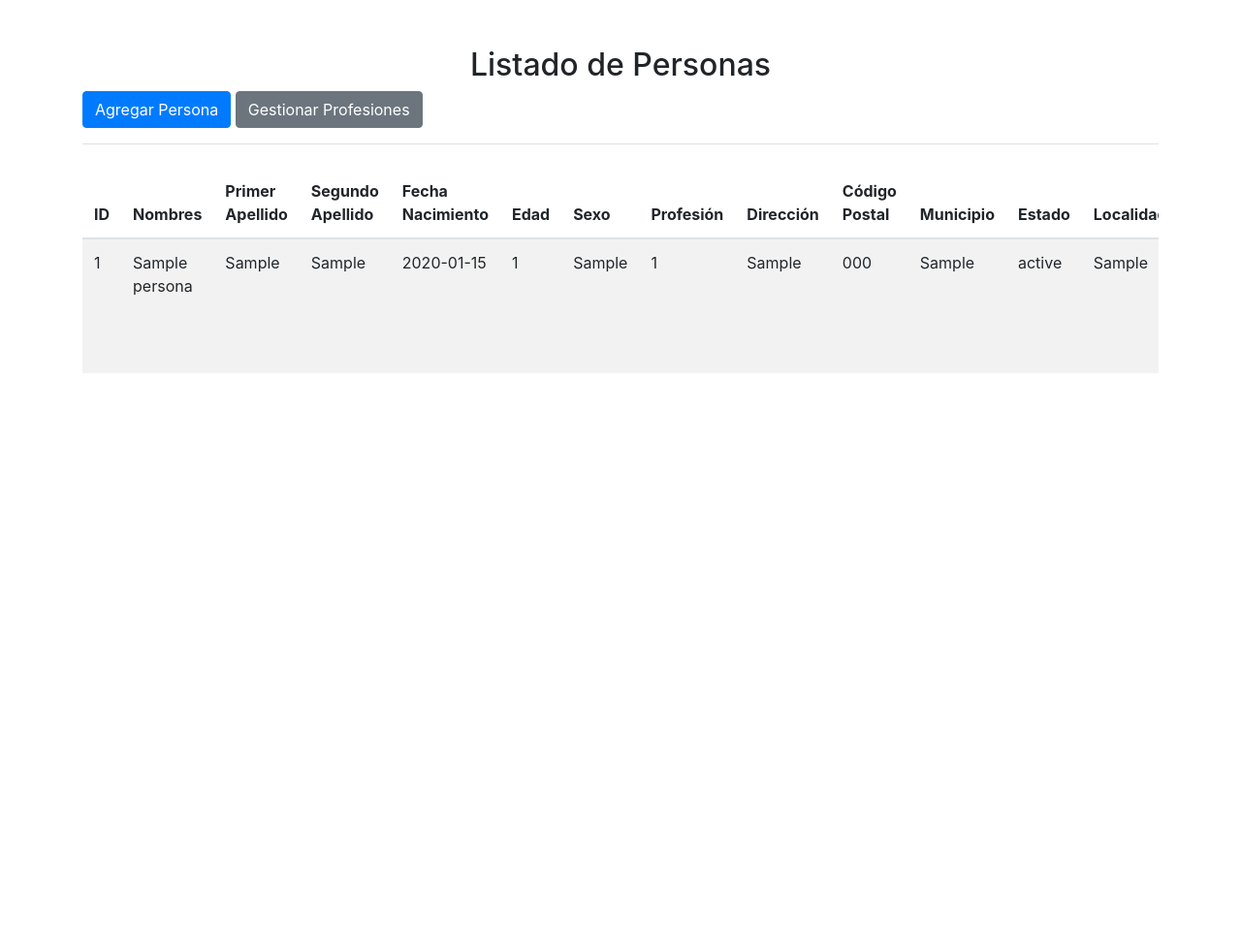
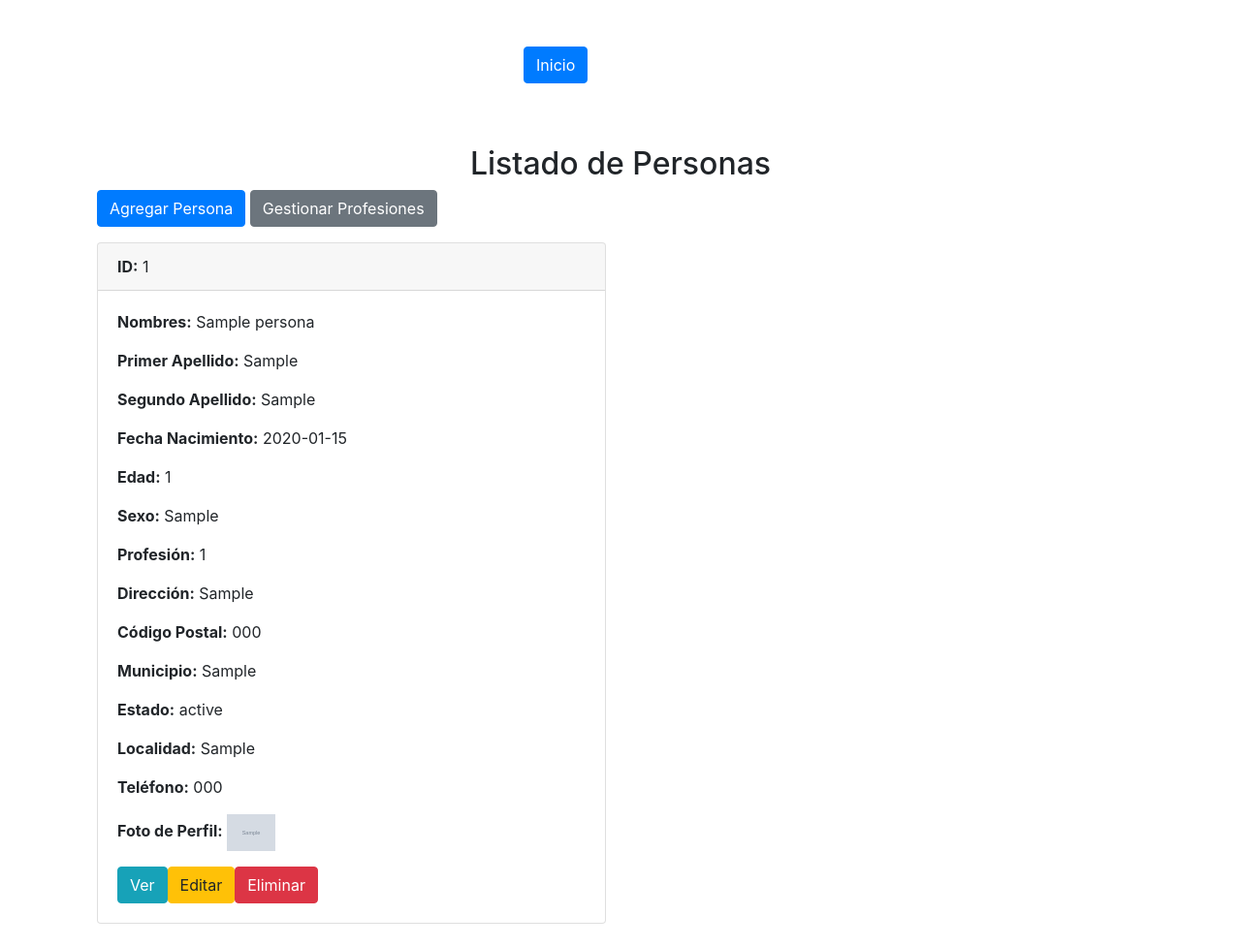
Before and after one commit to tiket8/proyecto-persona, a PHP site: page /ProyectoPersona/index.php in a window 1280 px wide. Shown: the whole page at 97% size. Before the commit the page ends 385 px from the top, so only its background shows below. Run offline with PHP 8.4, Linux system fonts and the light colour scheme; tables that the repository leaves empty hold one stand-in row (values such as "Sample post"); grey boxes marked "Sample" are stand-in pictures; some libraries are stand-ins or nearby versions.

Commit message:
Proyecto terminado funcional para la tarea, falta doble editar

```diff
--- a/controllers/PersonaController.php
+++ b/controllers/PersonaController.php
@@ -188,5 +188,4 @@ switch ($action) {
         break;
 }
 
-// include('views/layout.php');
 ?>
--- a/index.php
+++ b/index.php
@@ -58,8 +58,6 @@ switch ($action) {
         $personaController->getLocation();
         exit();
 
-
-
     default:
         $personas = $personaController->read();
         $view = 'views/personas/index.php';
--- a/views/layout.php
+++ b/views/layout.php
@@ -7,6 +7,11 @@
     <link rel="stylesheet" href="https://stackpath.bootstrapcdn.com/bootstrap/4.3.1/css/bootstrap.min.css">
 </head>
 <body>
+<div class="container mt-5">
+    <div class="mx-auto" style="width: 200px;">
+        <a href="/ProyectoPersona/index.php" class="btn btn-primary mb-3">Inicio</a>
+    </div>
+</div>
     <div class="container mt-5">
         <?php
         if (isset($view) && !empty($view)) {
--- a/views/personas/edit.php
+++ b/views/personas/edit.php
@@ -25,6 +25,7 @@
                 <select name="sexo" class="form-control" required>
                     <option value="hombre" <?php if ($persona['sexo'] == 'hombre') echo 'selected'; ?>>Hombre</option>
                     <option value="mujer" <?php if ($persona['sexo'] == 'mujer') echo 'selected'; ?>>Mujer</option>
+                    <option value="Aun No me Decido" <?php if ($persona['sexo'] == 'Aun No me Decido') echo 'selected'; ?>>Aun No me Decido</option>
                 </select>
             </div>
             <div class="form-group">
--- a/views/personas/index.php
+++ b/views/personas/index.php
@@ -1,55 +1,37 @@
-    <h2 class="text-center">Listado de Personas</h2>
-<a href="/ProyectoPersona/index.php?action=create" class="btn btn-primary mb-3">Agregar Persona</a>
-<a href="/ProyectoPersona/index.php?action=readProfesion" class="btn btn-secondary mb-3" target="_blank">Gestionar Profesiones</a> <!-- Botón con target="_blank" -->
-<div class="table-responsive">
-    <table class="table table-striped mx-auto" style="width: auto;">
-    <thead>
-        <tr>
-            <th>ID</th>
-            <th>Nombres</th>
-            <th>Primer Apellido</th>
-            <th>Segundo Apellido</th>
-            <th>Fecha Nacimiento</th>
-            <th>Edad</th>
-            <th>Sexo</th>
-            <th>Profesión</th>
-            <th>Dirección</th>
-            <th>Código Postal</th>
-            <th>Municipio</th>
-            <th>Estado</th>
-            <th>Localidad</th>
-            <th>Teléfono</th>
-            <th>Foto de Perfil</th>
-            <th>Acciones</th>
-        </tr>
-    </thead>
-    <tbody>
-        <?php foreach ($personas as $persona): ?>
-            <tr>
-                <td><?php echo $persona['id']; ?></td>
-                <td><?php echo $persona['nombres']; ?></td>
-                <td><?php echo $persona['primer_apellido']; ?></td>
-                <td><?php echo $persona['segundo_apellido']; ?></td>
-                <td><?php echo $persona['fecha_nacimiento']; ?></td>
-                <td><?php echo $persona['edad']; ?></td>
-                <td><?php echo $persona['sexo']; ?></td>
-                <td><?php echo $persona['fk_profesion']; ?></td>
-                <td><?php echo $persona['direccion']; ?></td>
-                <td><?php echo $persona['codigo_postal']; ?></td>
-                <td><?php echo $persona['municipio']; ?></td>
-                <td><?php echo $persona['estado']; ?></td>
-                <td><?php echo $persona['localidad']; ?></td>
-                <td><?php echo $persona['telefono']; ?></td>
-                <td>
-                    <img src="<?php echo $persona['foto_perfil']; ?>" alt="Foto de Perfil" width="50">
-                </td>
-                <td>
-                <a href="/ProyectoPersona/index.php?action=readOne&id=<?php echo $persona['id']; ?>" class="btn btn-info" target="_blank">Ver</a>
-                    <a href="/ProyectoPersona/index.php?action=update&id=<?php echo $persona['id']; ?>" class="btn btn-warning">Editar</a>
-                    <a href="/ProyectoPersona/index.php?action=delete&id=<?php echo $persona['id']; ?>" class="btn btn-danger btn-eliminar">Eliminar</a>
-                </td>
-            </tr>
-        <?php endforeach; ?>
-    </tbody>
-</table>
+<div class="container mt-5">
+        <h2 class="text-center">Listado de Personas</h2>
+        <a href="/ProyectoPersona/index.php?action=create" class="btn btn-primary mb-3">Agregar Persona</a>
+        <a href="/ProyectoPersona/index.php?action=readProfesion" class="btn btn-secondary mb-3">Gestionar Profesiones</a>
+        <div class="row">
+            <?php foreach ($personas as $persona): ?>
+                <div class="col-md-6 mb-4">
+                    <div class="card">
+                        <div class="card-header">
+                            <strong>ID:</strong> <?php echo $persona['id']; ?>
+                        </div>
+                        <div class="card-body">
+                            <p><strong>Nombres:</strong> <?php echo $persona['nombres']; ?></p>
+                            <p><strong>Primer Apellido:</strong> <?php echo $persona['primer_apellido']; ?></p>
+                            <p><strong>Segundo Apellido:</strong> <?php echo $persona['segundo_apellido']; ?></p>
+                            <p><strong>Fecha Nacimiento:</strong> <?php echo $persona['fecha_nacimiento']; ?></p>
+                            <p><strong>Edad:</strong> <?php echo $persona['edad']; ?></p>
+                            <p><strong>Sexo:</strong> <?php echo $persona['sexo']; ?></p>
+                            <p><strong>Profesión:</strong> <?php echo $persona['fk_profesion']; ?></p>
+                            <p><strong>Dirección:</strong> <?php echo $persona['direccion']; ?></p>
+                            <p><strong>Código Postal:</strong> <?php echo $persona['codigo_postal']; ?></p>
+                            <p><strong>Municipio:</strong> <?php echo $persona['municipio']; ?></p>
+                            <p><strong>Estado:</strong> <?php echo $persona['estado']; ?></p>
+                            <p><strong>Localidad:</strong> <?php echo $persona['localidad']; ?></p>
+                            <p><strong>Teléfono:</strong> <?php echo $persona['telefono']; ?></p>
+                            <p><strong>Foto de Perfil:</strong> <img src="<?php echo $persona['foto_perfil']; ?>" alt="Foto de Perfil" width="50"></p>
+                            <div class="d-flex">
+                                <a href="/ProyectoPersona/index.php?action=readOne&id=<?php echo $persona['id']; ?>" class="btn btn-info me-2" target="_blank">Ver</a>
+                                <a href="/ProyectoPersona/index.php?action=update&id=<?php echo $persona['id']; ?>" class="btn btn-warning me-2">Editar</a>
+                                <a href="/ProyectoPersona/index.php?action=delete&id=<?php echo $persona['id']; ?>" class="btn btn-danger btn-eliminar">Eliminar</a>
+                            </div>
+                        </div>
+                    </div>
+                </div>
+            <?php endforeach; ?>
+        </div>
     </div>
```
